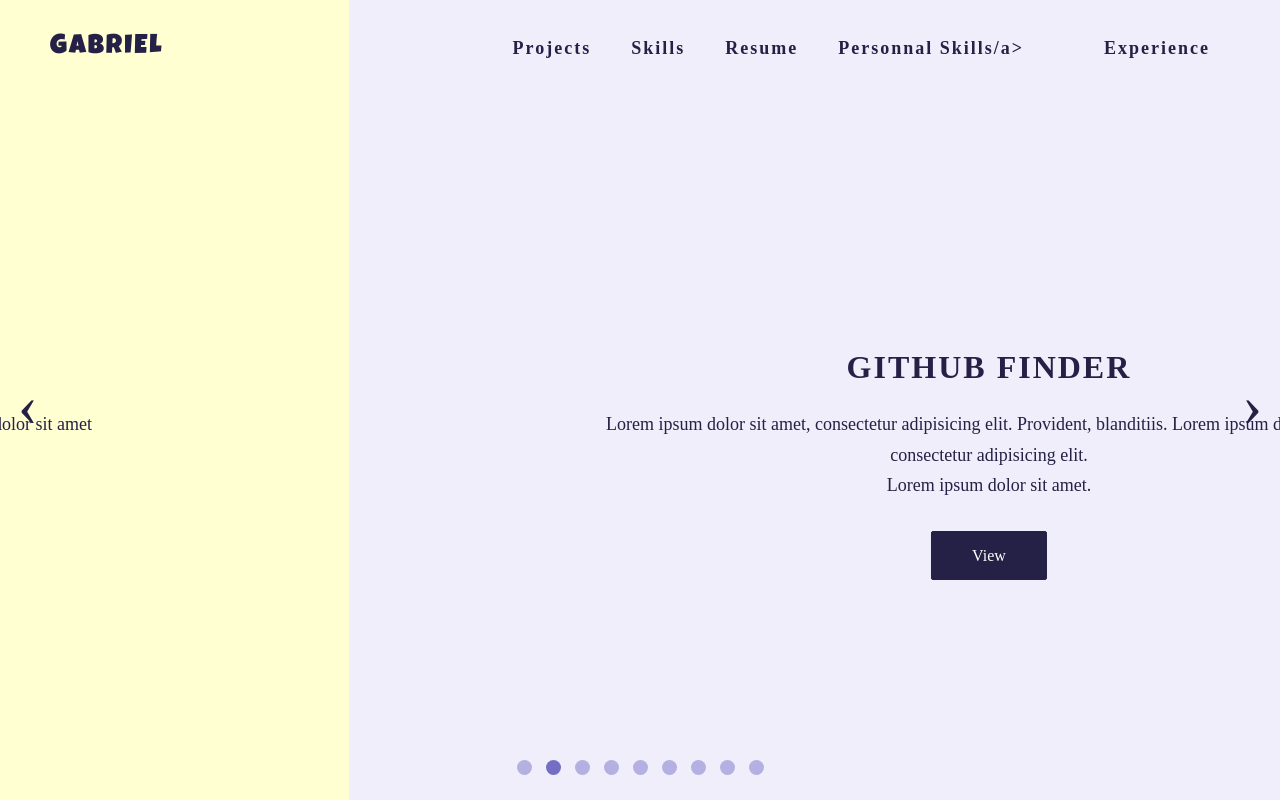
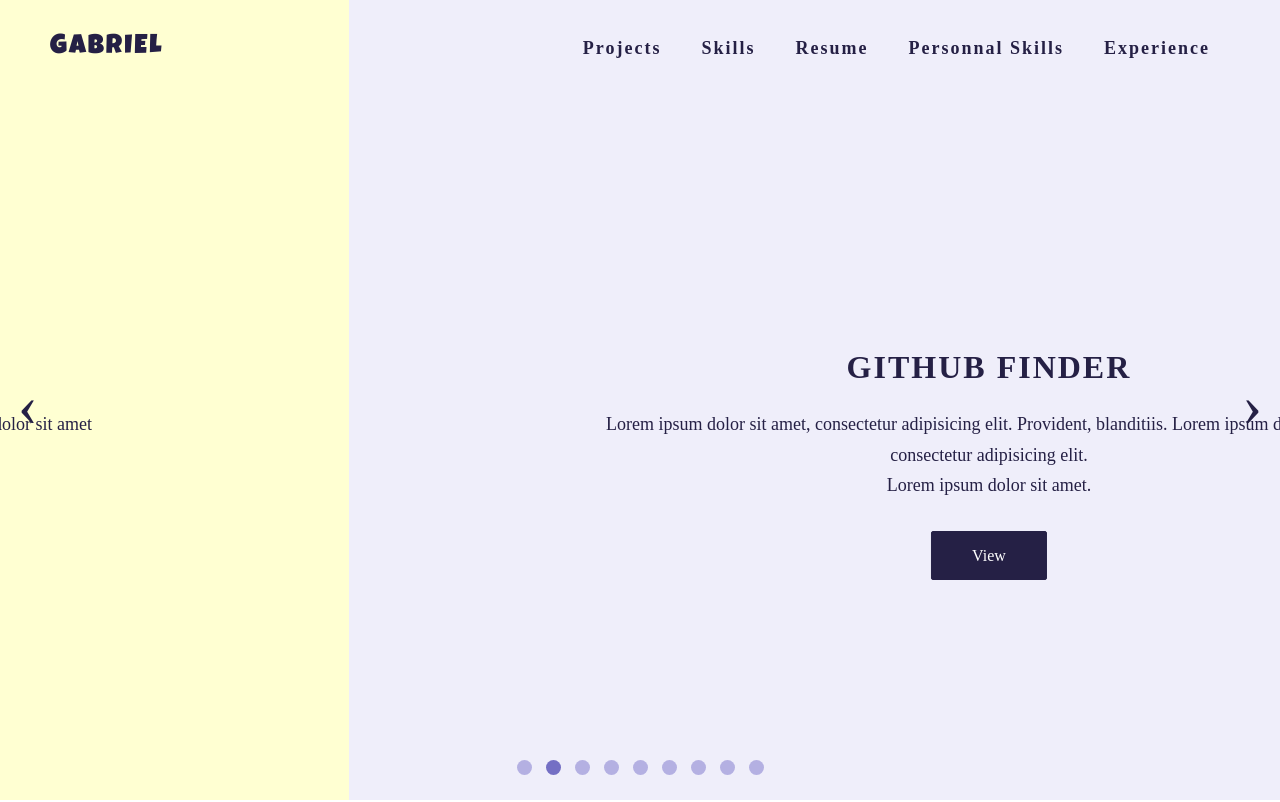
Before and after one commit to OkiriGabriel/Portfolio-single-page, a plain HTML site: page index.html in a window 1280 px wide. Shown: the top 802 px of the page. Drawn offline with nearby package versions, Linux system fonts and the light colour scheme.

Commit message:
Update index.html

```diff
--- a/index.html
+++ b/index.html
@@ -31,7 +31,7 @@
           <li><a href="#header">Projects</a></li>
           <li><a href="#services">Skills</a></li>
           <li><a href="#download">Resume</a></li>
-          <li><a href="#testimonial">Personnal Skills/a></li>
+          <li><a href="#testimonial">Personnal Skills</a></li>
           <li><a href="#popular-vendors">Experience</a></li>
         </ul>
 
```
